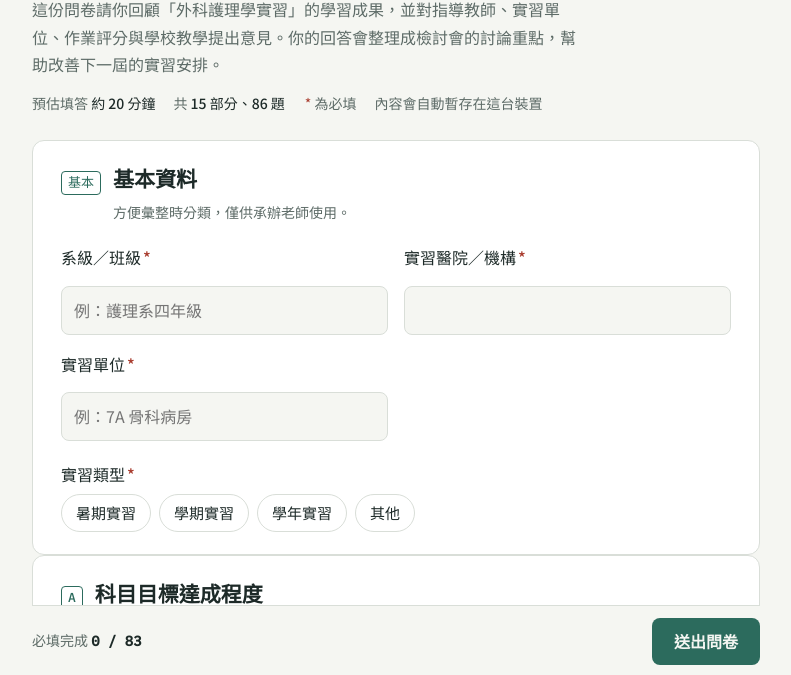
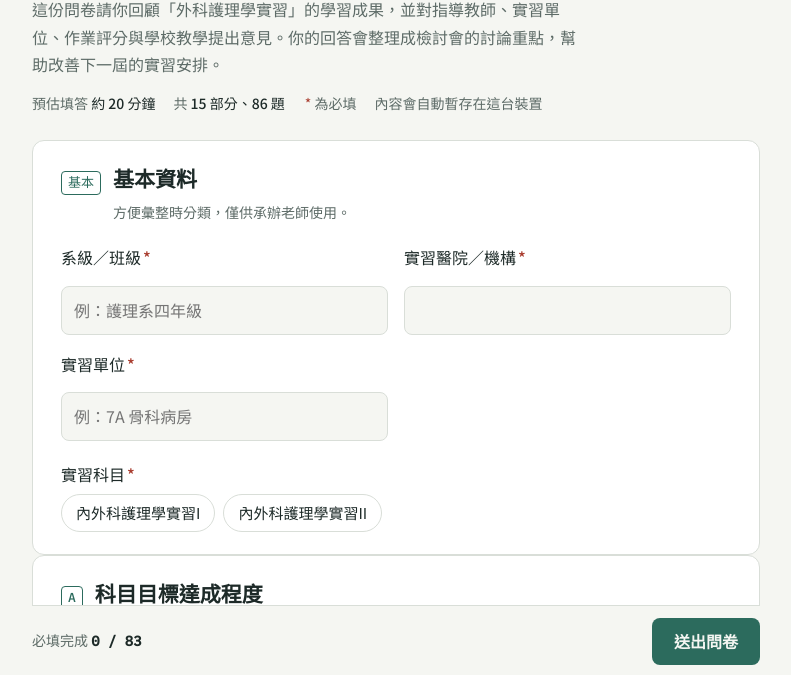
Before and after one commit to hsiufangNQU/internship-survey, a plain HTML site: page index.html in a window 1280 px wide. Shown: the part 123-798 px from the top of the page, without its empty margins (244-1035 px from the left). Drawn offline with Linux system fonts and the light colour scheme.

Commit message:
Add files via upload

```diff
--- a/index.html
+++ b/index.html
@@ -149,7 +149,7 @@ const SECTIONS=[
    {id:"dept",type:"text",label:"系級／班級",req:true,ph:"例：護理系四年級"},
    {id:"org",type:"text",label:"實習醫院／機構",req:true,ph:""},
    {id:"unit",type:"text",label:"實習單位",req:true,ph:"例：7A 骨科病房"},
-   {id:"period",type:"radio",label:"實習類型",req:true,opts:["暑期實習","學期實習","學年實習","其他"]},
+   {id:"course",type:"radio",label:"實習科目",req:true,opts:["內外科護理學實習I","內外科護理學實習II"]},
  ]},
  {no:"A",title:"科目目標達成程度",desc:"學生自我評價：你在「外科護理學實習」科目目標的達成程度。分數越高表示達成程度越高。",items:[
    sc("a1","運用基礎生物醫學科學與內外科相關護理學知識，正確且安全地執行護理照護技能。",S_PCT),
```
